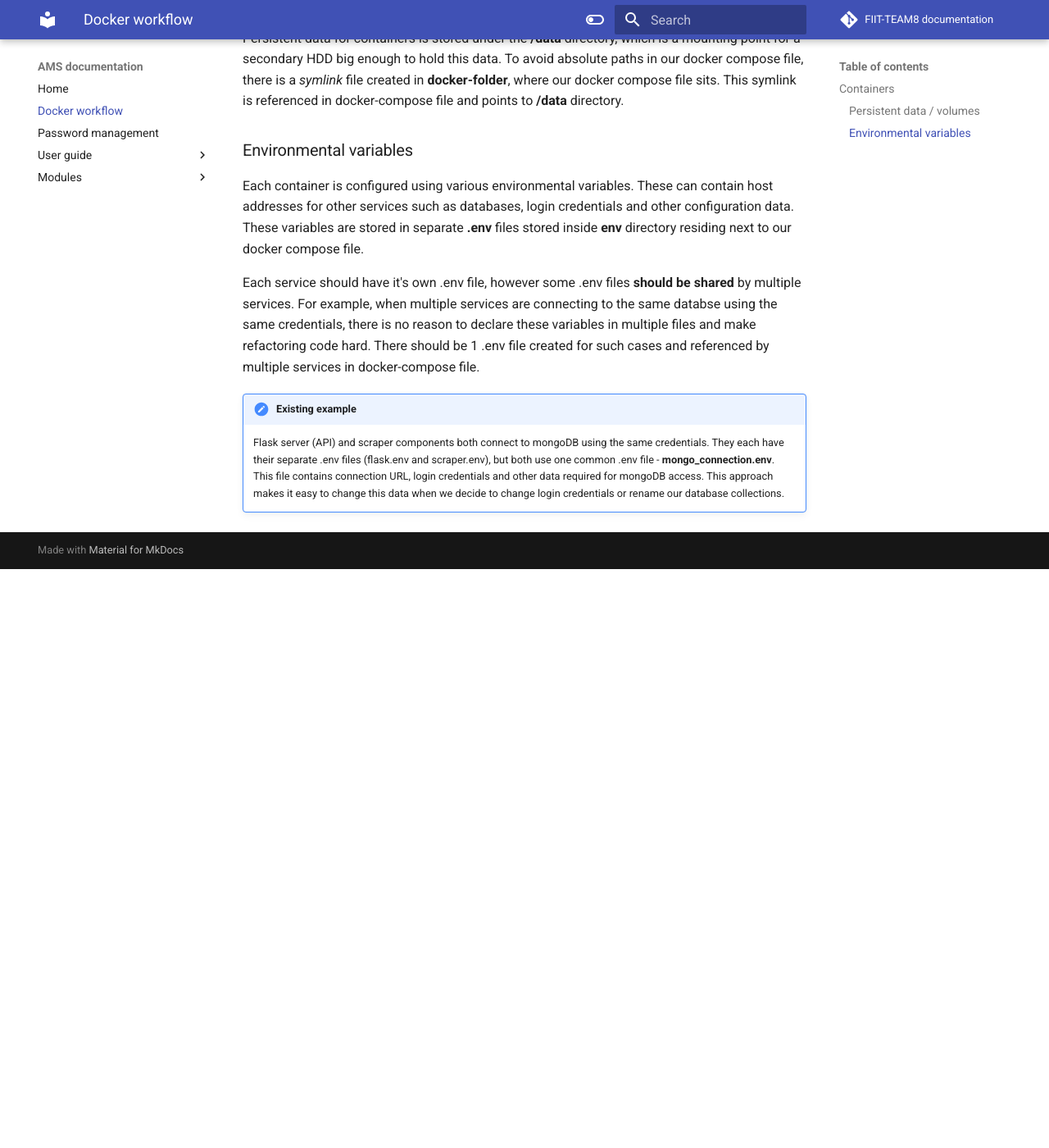
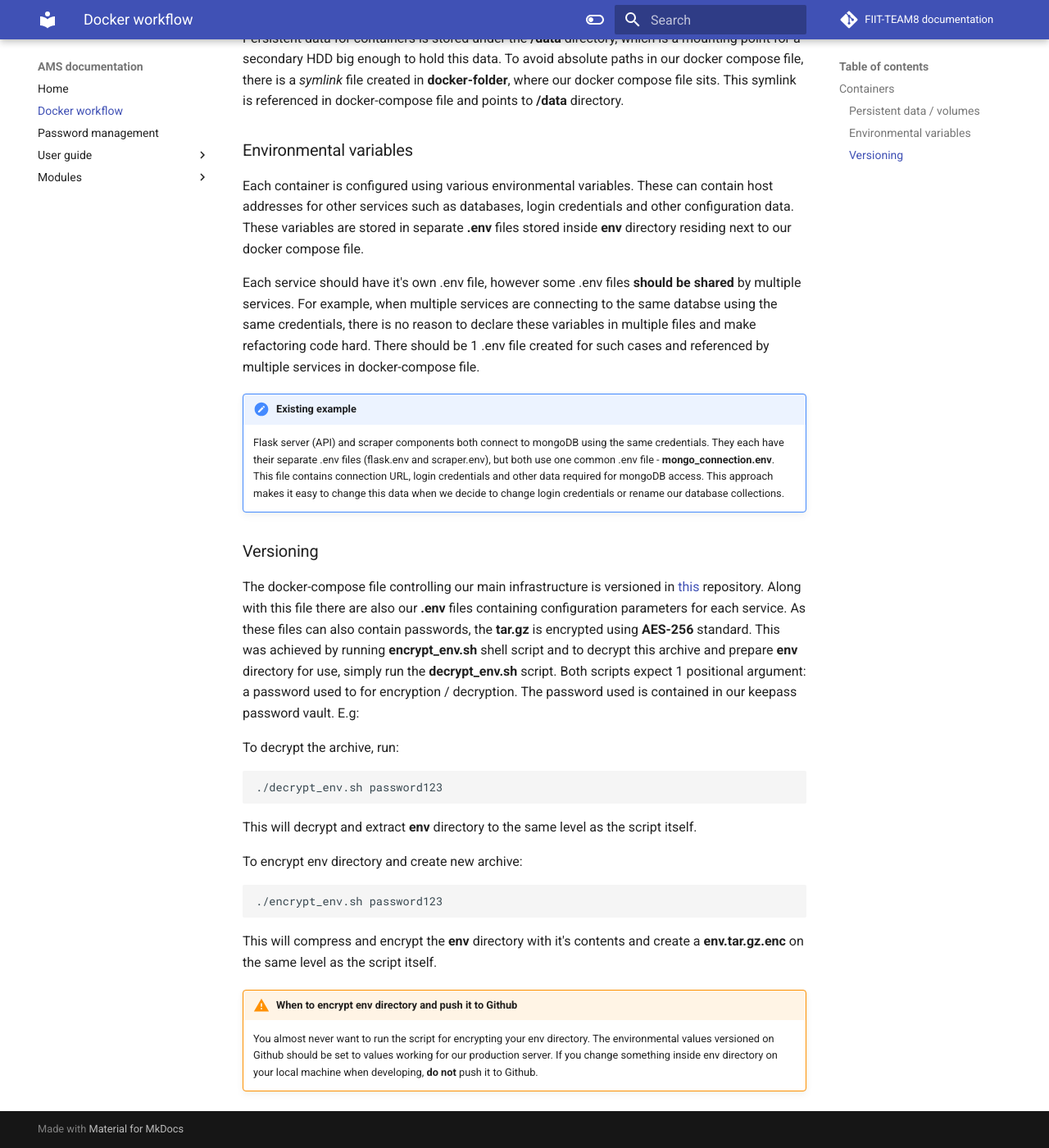
Before and after one commit to FIIT-TEAM8/team_documentation, an MkDocs documentation site: the page built from docs/docker.md, in a window 1280 px wide and 1400 px high, scrolled down 715 px. Shown: the whole window at 82% size. Built offline with MkDocs 1.6.1 and Material for MkDocs 9.7.7, drawn with Linux system fonts in a browser that asks for light colours; comment, search, counter and statistics services are not loaded; before the commit the page ends 1409 px from its top, so only the background shows below that.

Commit message:
Update docker.md

````diff
--- a/docs/docker.md
+++ b/docs/docker.md
@@ -18,3 +18,23 @@ Each service should have it's own .env file, however some .env files **should be
 !!! note "Existing example"
 
     Flask server (API) and scraper components both connect to mongoDB using the same credentials. They each have their separate .env files (flask.env and scraper.env),       but both use one common .env file - **mongo_connection.env**. This file contains connection URL, login credentials and other data required for mongoDB access. This       approach makes it easy to change this data when we decide to change login credentials or rename our database collections.
+
+### Versioning
+The docker-compose file controlling our main infrastructure is versioned in [this](https://github.com/FIIT-TEAM8/service_config) repository. Along with this file there are also our **.env** files containing configuration parameters for each service. As these files can also contain passwords, the **tar.gz**
+ is encrypted using **AES-256** standard. This was achieved by running **encrypt_env.sh** shell script and to decrypt this archive and prepare **env** directory for use, simply run the **decrypt_env.sh** script. Both scripts expect 1 positional argument: a password used to for encryption / decryption. The password used is contained in our keepass password vault. E.g:
+
+To decrypt the archive, run:
+```
+./decrypt_env.sh password123
+```
+This will decrypt and extract **env** directory to the same level as the script itself.
+
+To encrypt env directory and create new archive:
+```
+./encrypt_env.sh password123
+```
+This will compress and encrypt the **env** directory with it's contents and create a **env.tar.gz.enc** on the same level as the script itself.
+
+!!! warning "When to encrypt env directory and push it to Github"
+
+    You almost never want to run the script for encrypting your env directory. The environmental values versioned on Github should be set to values working for our production server. If you change something inside env directory on your local machine when developing, **do not** push it to Github.
````
